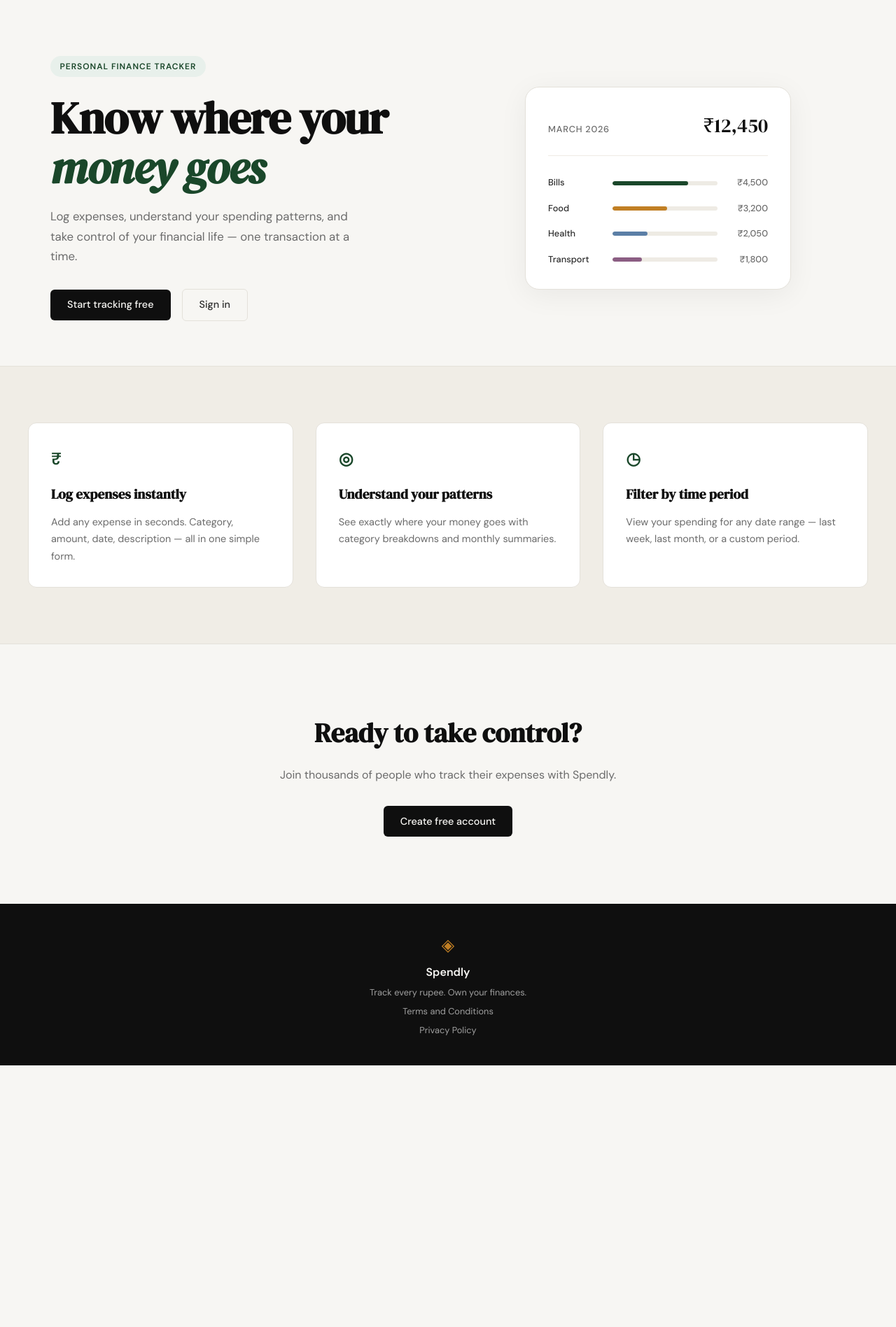
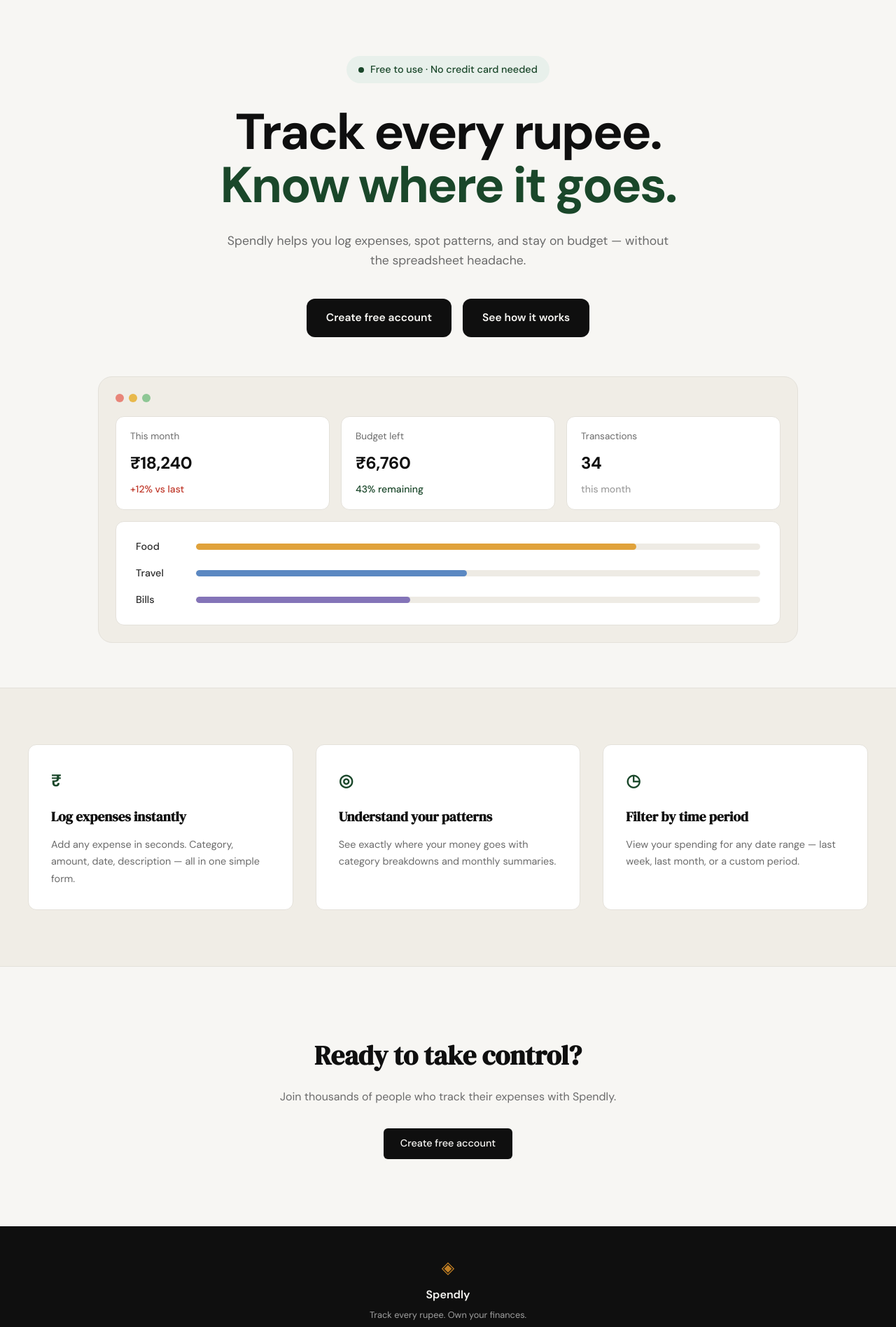
Before and after one commit to Esha-ctrl/expenditure-tracker, a Flask app: page / in a window 1280 px wide. Shown: the part 61-1958 px from the top of the page at 70% size. Before the commit the page ends 1584 px from the top, so only its background shows below. Run offline with Flask 3, Linux system fonts and the light colour scheme.

Commit message:
landing: redesign hero section to match mockup

```diff
--- /dev/null
+++ b/static/css/landing.css
@@ -0,0 +1,211 @@
+/* ------------------------------------------------------------------ */
+/* Hero — landing page (overrides style.css for hero only)             */
+/* ------------------------------------------------------------------ */
+
+.hero {
+    display: block;
+    max-width: 1100px;
+    margin: 0 auto;
+    padding: 5rem 2rem 4rem;
+    text-align: center;
+    grid-template-columns: none;
+    gap: 0;
+}
+
+.hero-inner {
+    max-width: 820px;
+    margin: 0 auto 3.5rem;
+    text-align: center;
+}
+
+.hero-badge {
+    display: inline-flex;
+    align-items: center;
+    gap: 0.55rem;
+    background: var(--accent-light);
+    color: var(--accent);
+    font-family: var(--font-body);
+    font-size: 0.9rem;
+    font-weight: 500;
+    letter-spacing: 0;
+    text-transform: none;
+    padding: 0.5rem 1.05rem;
+    border-radius: 999px;
+    margin-bottom: 2rem;
+}
+
+.hero-badge-dot {
+    width: 8px;
+    height: 8px;
+    background: var(--accent);
+    border-radius: 999px;
+    display: inline-block;
+}
+
+.hero-title {
+    font-family: var(--font-body);
+    font-weight: 700;
+    font-size: clamp(2.4rem, 6vw, 4.5rem);
+    line-height: 1.05;
+    letter-spacing: -0.035em;
+    color: var(--ink);
+    margin-bottom: 1.75rem;
+}
+
+.hero-title-line { display: block; }
+
+.hero-title-accent { color: var(--accent); }
+
+.hero-subtitle {
+    font-size: 1.1rem;
+    color: var(--ink-muted);
+    line-height: 1.6;
+    max-width: 640px;
+    margin: 0 auto 2.5rem;
+}
+
+.hero-actions {
+    display: flex;
+    gap: 1rem;
+    justify-content: center;
+    align-items: center;
+}
+
+.hero .btn-primary {
+    padding: 0.95rem 1.75rem;
+    font-size: 0.975rem;
+    font-weight: 600;
+    border-radius: var(--radius-md);
+}
+
+/* ------------------------------------------------------------------ */
+/* Hero visual — browser-window mock                                   */
+/* ------------------------------------------------------------------ */
+
+.hero-visual {
+    display: block;
+    max-width: 1000px;
+    margin: 0 auto;
+    padding: 0;
+}
+
+.window-card {
+    background: var(--paper-warm);
+    border: 1px solid var(--border);
+    border-radius: var(--radius-lg);
+    padding: 1.5rem;
+}
+
+.window-dots {
+    display: flex;
+    gap: 0.45rem;
+    margin-bottom: 1.25rem;
+}
+
+.window-dot {
+    width: 12px;
+    height: 12px;
+    border-radius: 999px;
+    display: inline-block;
+}
+
+.window-dot-red    { background: #e88579; }
+.window-dot-yellow { background: #e8b94c; }
+.window-dot-green  { background: #8ec795; }
+
+.window-stats {
+    display: grid;
+    grid-template-columns: repeat(3, 1fr);
+    gap: 1rem;
+    margin-bottom: 1rem;
+}
+
+.stat-tile {
+    background: var(--paper-card);
+    border: 1px solid var(--border);
+    border-radius: var(--radius-md);
+    padding: 1.1rem 1.25rem;
+    text-align: left;
+}
+
+.stat-label {
+    font-size: 0.85rem;
+    color: var(--ink-muted);
+    margin-bottom: 0.5rem;
+}
+
+.stat-value {
+    font-family: var(--font-body);
+    font-size: 1.5rem;
+    font-weight: 700;
+    color: var(--ink);
+    letter-spacing: -0.015em;
+    margin-bottom: 0.4rem;
+}
+
+.stat-foot {
+    font-size: 0.875rem;
+    color: var(--ink-faint);
+    font-weight: 500;
+}
+
+.stat-foot-up { color: var(--danger); }
+.stat-foot-ok { color: var(--accent); }
+
+.window-bars {
+    background: var(--paper-card);
+    border: 1px solid var(--border);
+    border-radius: var(--radius-md);
+    padding: 1.5rem 1.75rem;
+    display: flex;
+    flex-direction: column;
+    gap: 0.95rem;
+}
+
+.window-bar-row {
+    display: grid;
+    grid-template-columns: 70px 1fr;
+    align-items: center;
+    gap: 1rem;
+}
+
+.window-bar-label {
+    font-size: 0.9rem;
+    color: var(--ink-soft);
+    font-weight: 500;
+    text-align: left;
+}
+
+.window-bar-track {
+    height: 9px;
+    background: var(--border-soft);
+    border-radius: 999px;
+    overflow: hidden;
+}
+
+.window-bar {
+    height: 100%;
+    border-radius: 999px;
+}
+
+.window-bar-food   { background: #e0a23b; }
+.window-bar-travel { background: #5b88c2; }
+.window-bar-bills  { background: #8474b8; }
+
+/* ------------------------------------------------------------------ */
+/* Responsive                                                          */
+/* ------------------------------------------------------------------ */
+
+@media (max-width: 900px) {
+    .hero { padding: 4rem 1.25rem 3rem; }
+    .hero-visual { display: block; }
+    .window-stats { grid-template-columns: 1fr; }
+}
+
+@media (max-width: 600px) {
+    .hero-actions { flex-direction: column; align-items: stretch; }
+    .hero .btn-primary { width: 100%; text-align: center; }
+    .window-card { padding: 1rem; }
+    .window-bars { padding: 1.25rem; }
+    .window-bar-row { grid-template-columns: 60px 1fr; }
+}
--- a/templates/landing.html
+++ b/templates/landing.html
@@ -1,60 +1,75 @@
 {% extends "base.html" %}
 
 {% block title %}Spendly — Track Every Rupee{% endblock %}
+
+{% block head %}
+<link href="https://fonts.googleapis.com/css2?family=DM+Sans:wght@300;400;500;600;700;800&display=swap" rel="stylesheet">
+<link rel="stylesheet" href="{{ url_for('static', filename='css/landing.css') }}">
+{% endblock %}
 
 {% block content %}
 
 <section class="hero">
     <div class="hero-inner">
-        <div class="hero-badge">Personal Finance Tracker</div>
+        <div class="hero-badge">
+            <span class="hero-badge-dot"></span>
+            Free to use &middot; No credit card needed
+        </div>
         <h1 class="hero-title">
-            Know where your<br>
-            <em>money goes</em>
+            <span class="hero-title-line">Track every rupee.</span>
+            <span class="hero-title-line hero-title-accent">Know where it goes.</span>
         </h1>
         <p class="hero-subtitle">
-            Log expenses, understand your spending patterns,
-            and take control of your financial life —
-            one transaction at a time.
+            Spendly helps you log expenses, spot patterns, and stay
+            on budget — without the spreadsheet headache.
         </p>
         <div class="hero-actions">
-            <a href="{{ url_for('register') }}" class="btn-primary">Start tracking free</a>
-            <a href="{{ url_for('login') }}" class="btn-ghost">Sign in</a>
+            <a href="{{ url_for('register') }}" class="btn-primary">Create free account</a>
+            <a href="#" class="btn-primary">See how it works</a>
         </div>
     </div>
     <div class="hero-visual">
-        <div class="mock-card">
-            <div class="mock-card-header">
-                <span class="mock-label">March 2026</span>
-                <span class="mock-total">₹12,450</span>
+        <div class="window-card">
+            <div class="window-dots">
+                <span class="window-dot window-dot-red"></span>
+                <span class="window-dot window-dot-yellow"></span>
+                <span class="window-dot window-dot-green"></span>
             </div>
-            <div class="mock-bars">
-                <div class="mock-bar-row">
-                    <span class="mock-cat">Bills</span>
-                    <div class="mock-bar-track">
-                        <div class="mock-bar" style="width: 72%"></div>
+            <div class="window-stats">
+                <div class="stat-tile">
+                    <div class="stat-label">This month</div>
+                    <div class="stat-value">₹18,240</div>
+                    <div class="stat-foot stat-foot-up">+12% vs last</div>
+                </div>
+                <div class="stat-tile">
+                    <div class="stat-label">Budget left</div>
+                    <div class="stat-value">₹6,760</div>
+                    <div class="stat-foot stat-foot-ok">43% remaining</div>
+                </div>
+                <div class="stat-tile">
+                    <div class="stat-label">Transactions</div>
+                    <div class="stat-value">34</div>
+                    <div class="stat-foot">this month</div>
+                </div>
+            </div>
+            <div class="window-bars">
+                <div class="window-bar-row">
+                    <span class="window-bar-label">Food</span>
+                    <div class="window-bar-track">
+                        <div class="window-bar window-bar-food" style="width: 78%"></div>
                     </div>
-                    <span class="mock-amt">₹4,500</span>
                 </div>
-                <div class="mock-bar-row">
-                    <span class="mock-cat">Food</span>
-                    <div class="mock-bar-track">
-                        <div class="mock-bar mock-bar-2" style="width: 52%"></div>
+                <div class="window-bar-row">
+                    <span class="window-bar-label">Travel</span>
+                    <div class="window-bar-track">
+                        <div class="window-bar window-bar-travel" style="width: 48%"></div>
                     </div>
-                    <span class="mock-amt">₹3,200</span>
                 </div>
-                <div class="mock-bar-row">
-                    <span class="mock-cat">Health</span>
-                    <div class="mock-bar-track">
-                        <div class="mock-bar mock-bar-3" style="width: 33%"></div>
+                <div class="window-bar-row">
+                    <span class="window-bar-label">Bills</span>
+                    <div class="window-bar-track">
+                        <div class="window-bar window-bar-bills" style="width: 38%"></div>
                     </div>
-                    <span class="mock-amt">₹2,050</span>
-                </div>
-                <div class="mock-bar-row">
-                    <span class="mock-cat">Transport</span>
-                    <div class="mock-bar-track">
-                        <div class="mock-bar mock-bar-4" style="width: 28%"></div>
-                    </div>
-                    <span class="mock-amt">₹1,800</span>
                 </div>
             </div>
         </div>
```
Also changed, not shown: Screenshot 2026-03-25 at 12.36.20 AM.png (added).
